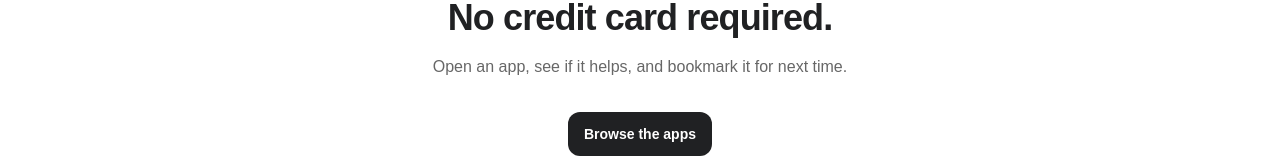
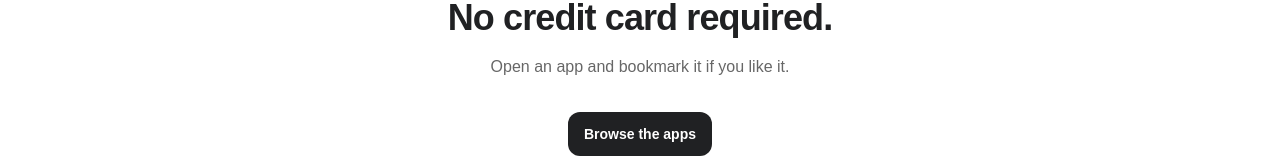
Before and after one commit to seanrh34/34cats-apps, a Next.js app: page / in a window 1280 px wide. Shown: the part 2191-2349 px from the top of the page. Built offline with nearby package versions, Linux system fonts and the light colour scheme; no server answers.

Commit message:
fix: crop app card screenshots cleanly

```diff
--- a/components/home/app-card.tsx
+++ b/components/home/app-card.tsx
@@ -22,7 +22,7 @@ export function AppCard({ app }: AppCardProps) {
           alt={`Screenshot of ${app.name}`}
           fill
           sizes="(max-width: 768px) 100vw, 50vw"
-          className="object-cover transition-transform duration-300 ease-out group-hover:scale-[1.02]"
+          className="scale-[1.25] object-cover transition-transform duration-300 ease-out group-hover:scale-[1.28]"
         />
       </div>
       <div className="flex flex-1 flex-col p-6 md:p-8">
--- a/components/home/closing-cta.tsx
+++ b/components/home/closing-cta.tsx
@@ -5,7 +5,7 @@ export function ClosingCta() {
         <p className="portal-label text-signal">Pick one and try it</p>
         <h2 className="portal-heading mt-3 text-3xl text-copy md:text-4xl">Free to use or free to try.<br/>No credit card required.</h2>
         <p className="mx-auto mt-4 max-w-xl leading-relaxed text-copy-muted">
-          Open an app, see if it helps, and bookmark it for next time.
+          Open an app and bookmark it if you like it.
         </p>
         <div className="mt-8">
           <a href="#apps" className="portal-button portal-button-primary">Browse the apps</a>
```
